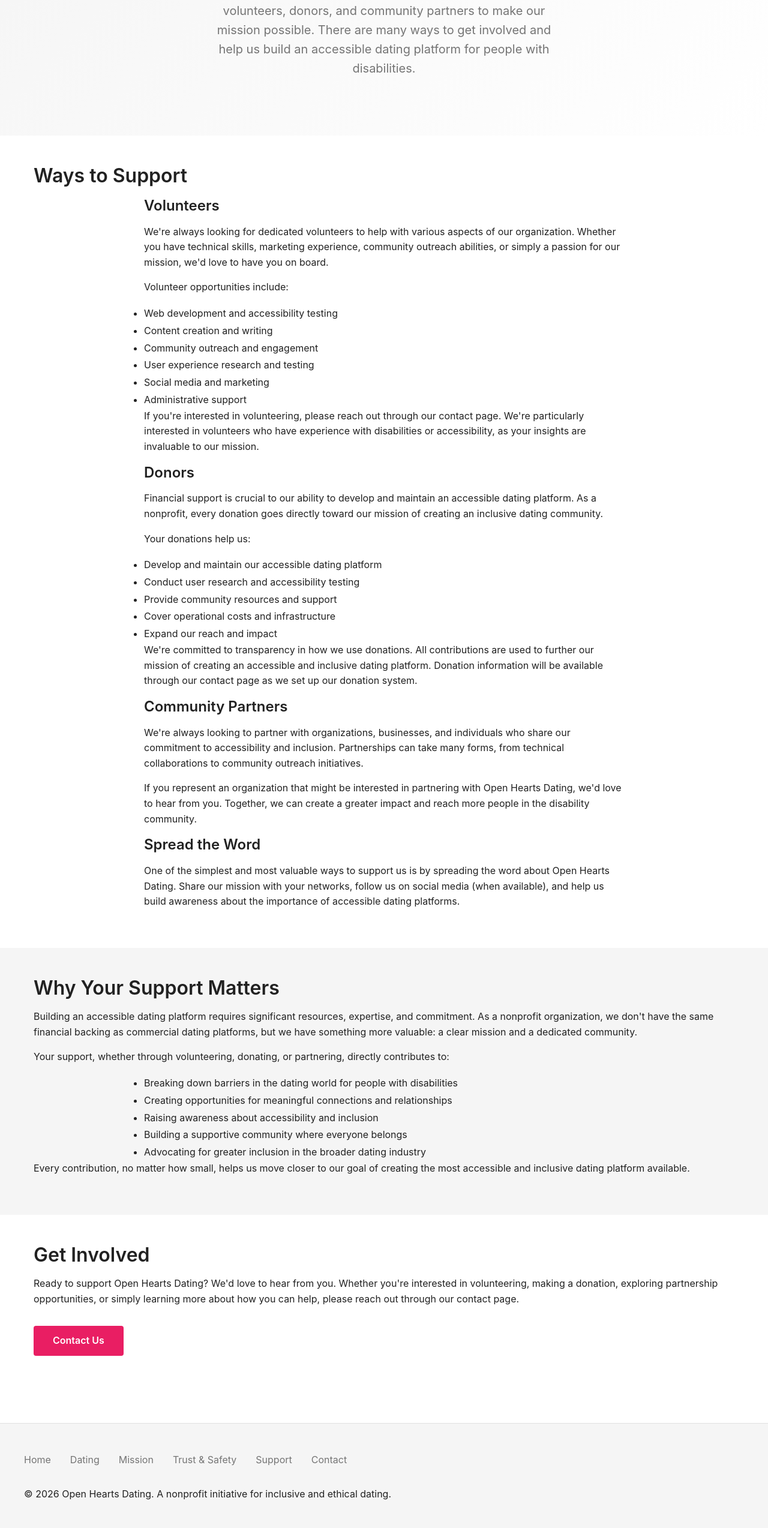
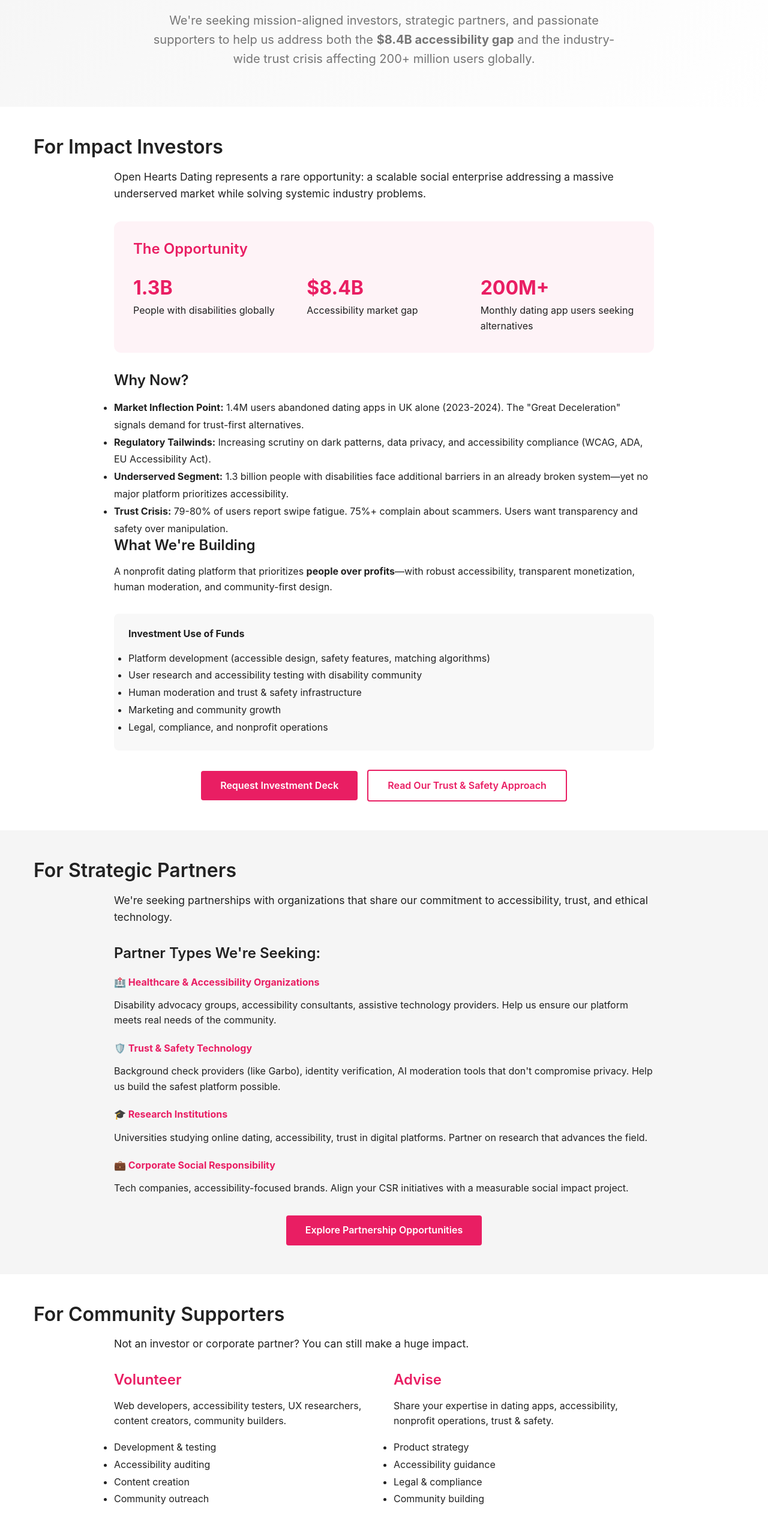
Before and after one commit to chevrutah247/openheartsdating, a Next.js app: page /support in a window 1280 px wide. Shown: the part 237-2784 px from the top of the page at 60% size. Built offline with nearby package versions, Linux system fonts and the light colour scheme.

Commit message:
Redesign Support page for investors: add investment opportunity and partnership sections

```diff
--- a/app/support/page.tsx
+++ b/app/support/page.tsx
@@ -1,142 +1,269 @@
 import type { Metadata } from 'next'
 
 export const metadata: Metadata = {
-  title: 'Support Us — Volunteers, Donors, and Community Partners',
-  description: 'Support Open Hearts Dating through volunteering, donations, or partnerships. Help us build an accessible dating platform for people with disabilities and create a more inclusive dating world.',
+  title: 'Get Involved — Investors, Partners & Supporters',
+  description: 'Join Open Hearts Dating in addressing the $8.4B accessibility gap. Seeking mission-aligned investors, strategic partners, and community supporters.',
   openGraph: {
-    title: 'Support Us — Volunteers, Donors, and Community Partners',
-    description: 'Support Open Hearts Dating through volunteering, donations, or partnerships. Help us build an accessible dating platform for people with disabilities.',
+    title: 'Get Involved — Investment & Partnership Opportunities',
+    description: 'Help us rebuild trust in online dating. Addressing a $8.4B market gap with a nonprofit, trust-first approach.',
   },
 }
 
 export default function SupportPage() {
   return (
     <>
+      {/* HERO */}
       <section className="hero">
         <div className="container">
-          <h1>Support Open Hearts Dating</h1>
-          <p>
-            As a nonprofit organization, we rely on the support of volunteers, donors, and
-            community partners to make our mission possible. There are many ways to get
-            involved and help us build an accessible dating platform for people with disabilities.
+          <h1>Join Us in Rebuilding Trust in Online Dating</h1>
+          <p style={{ fontSize: '1.25rem', maxWidth: '800px', margin: '0 auto' }}>
+            We're seeking mission-aligned investors, strategic partners, and passionate
+            supporters to help us address both the <strong>$8.4B accessibility gap</strong> and
+            the industry-wide trust crisis affecting 200+ million users globally.
           </p>
         </div>
       </section>
 
+      {/* FOR INVESTORS */}
       <section className="content-section">
         <div className="container">
-          <h2>Ways to Support</h2>
+          <h2>For Impact Investors</h2>
 
-          <div style={{ maxWidth: '800px', margin: '0 auto' }}>
-            <h3>Volunteers</h3>
-            <p>
-              We're always looking for dedicated volunteers to help with various aspects of
-              our organization. Whether you have technical skills, marketing experience,
-              community outreach abilities, or simply a passion for our mission, we'd love
-              to have you on board.
-            </p>
-            <p>
-              Volunteer opportunities include:
-            </p>
-            <ul style={{ lineHeight: '1.8' }}>
-              <li>Web development and accessibility testing</li>
-              <li>Content creation and writing</li>
-              <li>Community outreach and engagement</li>
-              <li>User experience research and testing</li>
-              <li>Social media and marketing</li>
-              <li>Administrative support</li>
-            </ul>
-            <p>
-              If you're interested in volunteering, please reach out through our contact page.
-              We're particularly interested in volunteers who have experience with disabilities
-              or accessibility, as your insights are invaluable to our mission.
+          <div style={{ maxWidth: '900px', margin: '0 auto' }}>
+            <p style={{ fontSize: '1.1rem', marginBottom: '2rem' }}>
+              Open Hearts Dating represents a rare opportunity: a scalable social enterprise
+              addressing a massive underserved market while solving systemic industry problems.
             </p>
 
-            <h3>Donors</h3>
+            <div style={{
+              background: 'rgba(233, 30, 99, 0.05)',
+              padding: '2rem',
+              borderRadius: '12px',
+              marginBottom: '2rem'
+            }}>
+              <h3 style={{ marginTop: 0, color: '#e91e63' }}>The Opportunity</h3>
+              <div style={{
+                display: 'grid',
+                gridTemplateColumns: 'repeat(auto-fit, minmax(200px, 1fr))',
+                gap: '2rem',
+                marginTop: '1.5rem'
+              }}>
+                <div>
+                  <div style={{ fontSize: '2rem', fontWeight: 'bold', color: '#e91e63' }}>1.3B</div>
+                  <p style={{ margin: 0 }}>People with disabilities globally</p>
+                </div>
+                <div>
+                  <div style={{ fontSize: '2rem', fontWeight: 'bold', color: '#e91e63' }}>$8.4B</div>
+                  <p style={{ margin: 0 }}>Accessibility market gap</p>
+                </div>
+                <div>
+                  <div style={{ fontSize: '2rem', fontWeight: 'bold', color: '#e91e63' }}>200M+</div>
+                  <p style={{ margin: 0 }}>Monthly dating app users seeking alternatives</p>
+                </div>
+              </div>
+            </div>
+
+            <h3>Why Now?</h3>
+            <ul style={{ lineHeight: '1.8' }}>
+              <li><strong>Market Inflection Point:</strong> 1.4M users abandoned dating apps in UK alone (2023-2024). The "Great Deceleration" signals demand for trust-first alternatives.</li>
+              <li><strong>Regulatory Tailwinds:</strong> Increasing scrutiny on dark patterns, data privacy, and accessibility compliance (WCAG, ADA, EU Accessibility Act).</li>
+              <li><strong>Underserved Segment:</strong> 1.3 billion people with disabilities face additional barriers in an already broken system—yet no major platform prioritizes accessibility.</li>
+              <li><strong>Trust Crisis:</strong> 79-80% of users report swipe fatigue. 75%+ complain about scammers. Users want transparency and safety over manipulation.</li>
+            </ul>
+
+            <h3>What We're Building</h3>
             <p>
-              Financial support is crucial to our ability to develop and maintain an accessible
-              dating platform. As a nonprofit, every donation goes directly toward our mission
-              of creating an inclusive dating community.
-            </p>
-            <p>
-              Your donations help us:
-            </p>
-            <ul style={{ lineHeight: '1.8' }}>
-              <li>Develop and maintain our accessible dating platform</li>
-              <li>Conduct user research and accessibility testing</li>
-              <li>Provide community resources and support</li>
-              <li>Cover operational costs and infrastructure</li>
-              <li>Expand our reach and impact</li>
-            </ul>
-            <p>
-              We're committed to transparency in how we use donations. All contributions are
-              used to further our mission of creating an accessible and inclusive dating
-              platform. Donation information will be available through our contact page as
-              we set up our donation system.
+              A nonprofit dating platform that prioritizes <strong>people over profits</strong>—with
+              robust accessibility, transparent monetization, human moderation, and community-first design.
             </p>
 
-            <h3>Community Partners</h3>
-            <p>
-              We're always looking to partner with organizations, businesses, and individuals
-              who share our commitment to accessibility and inclusion. Partnerships can take
-              many forms, from technical collaborations to community outreach initiatives.
-            </p>
-            <p>
-              If you represent an organization that might be interested in partnering with
-              Open Hearts Dating, we'd love to hear from you. Together, we can create a
-              greater impact and reach more people in the disability community.
-            </p>
+            <div style={{ marginTop: '2rem', padding: '1.5rem', background: '#f8f8f8', borderRadius: '8px' }}>
+              <h4 style={{ marginTop: 0 }}>Investment Use of Funds</h4>
+              <ul style={{ lineHeight: '1.8', marginBottom: 0 }}>
+                <li>Platform development (accessible design, safety features, matching algorithms)</li>
+                <li>User research and accessibility testing with disability community</li>
+                <li>Human moderation and trust & safety infrastructure</li>
+                <li>Marketing and community growth</li>
+                <li>Legal, compliance, and nonprofit operations</li>
+              </ul>
+            </div>
 
-            <h3>Spread the Word</h3>
-            <p>
-              One of the simplest and most valuable ways to support us is by spreading the
-              word about Open Hearts Dating. Share our mission with your networks, follow us
-              on social media (when available), and help us build awareness about the
-              importance of accessible dating platforms.
-            </p>
+            <div style={{ marginTop: '2rem', textAlign: 'center' }}>
+              <a href="/contact" className="button" style={{ marginRight: '1rem' }}>Request Investment Deck</a>
+              <a href="/trust" className="button button-secondary">Read Our Trust & Safety Approach</a>
+            </div>
           </div>
         </div>
       </section>
 
+      {/* FOR PARTNERS */}
       <section className="content-section content-section-alt">
         <div className="container">
-          <h2>Why Your Support Matters</h2>
+          <h2>For Strategic Partners</h2>
+
+          <div style={{ maxWidth: '900px', margin: '0 auto' }}>
+            <p style={{ fontSize: '1.1rem' }}>
+              We're seeking partnerships with organizations that share our commitment to
+              accessibility, trust, and ethical technology.
+            </p>
+
+            <div style={{ marginTop: '2rem' }}>
+              <h3>Partner Types We're Seeking:</h3>
+
+              <div style={{ marginTop: '1.5rem' }}>
+                <h4 style={{ color: '#e91e63' }}>🏥 Healthcare & Accessibility Organizations</h4>
                 <p>
-            Building an accessible dating platform requires significant resources, expertise,
-            and commitment. As a nonprofit organization, we don't have the same financial
-            backing as commercial dating platforms, but we have something more valuable: a
-            clear mission and a dedicated community.
+                  Disability advocacy groups, accessibility consultants, assistive technology
+                  providers. Help us ensure our platform meets real needs of the community.
                 </p>
+              </div>
+
+              <div style={{ marginTop: '1.5rem' }}>
+                <h4 style={{ color: '#e91e63' }}>🛡️ Trust & Safety Technology</h4>
                 <p>
-            Your support, whether through volunteering, donating, or partnering, directly
-            contributes to:
+                  Background check providers (like Garbo), identity verification, AI moderation
+                  tools that don't compromise privacy. Help us build the safest platform possible.
                 </p>
-          <ul style={{ maxWidth: '800px', margin: '0 auto', lineHeight: '1.8' }}>
-            <li>Breaking down barriers in the dating world for people with disabilities</li>
-            <li>Creating opportunities for meaningful connections and relationships</li>
-            <li>Raising awareness about accessibility and inclusion</li>
-            <li>Building a supportive community where everyone belongs</li>
-            <li>Advocating for greater inclusion in the broader dating industry</li>
-          </ul>
+              </div>
+
+              <div style={{ marginTop: '1.5rem' }}>
+                <h4 style={{ color: '#e91e63' }}>🎓 Research Institutions</h4>
                 <p>
-            Every contribution, no matter how small, helps us move closer to our goal of
-            creating the most accessible and inclusive dating platform available.
+                  Universities studying online dating, accessibility, trust in digital platforms.
+                  Partner on research that advances the field.
                 </p>
+              </div>
+
+              <div style={{ marginTop: '1.5rem' }}>
+                <h4 style={{ color: '#e91e63' }}>💼 Corporate Social Responsibility</h4>
+                <p>
+                  Tech companies, accessibility-focused brands. Align your CSR initiatives with
+                  a measurable social impact project.
+                </p>
+              </div>
+            </div>
+
+            <div style={{ marginTop: '2rem', textAlign: 'center' }}>
+              <a href="/contact" className="button">Explore Partnership Opportunities</a>
+            </div>
+          </div>
         </div>
       </section>
 
+      {/* FOR SUPPORTERS */}
       <section className="content-section">
         <div className="container">
-          <h2>Get Involved</h2>
+          <h2>For Community Supporters</h2>
+
+          <div style={{ maxWidth: '900px', margin: '0 auto' }}>
+            <p style={{ fontSize: '1.1rem' }}>
+              Not an investor or corporate partner? You can still make a huge impact.
+            </p>
+
+            <div style={{
+              display: 'grid',
+              gridTemplateColumns: 'repeat(auto-fit, minmax(280px, 1fr))',
+              gap: '2rem',
+              marginTop: '2rem'
+            }}>
+              <div>
+                <h3 style={{ color: '#e91e63' }}>Volunteer</h3>
+                <p>Web developers, accessibility testers, UX researchers, content creators, community builders.</p>
+                <ul style={{ lineHeight: '1.8' }}>
+                  <li>Development & testing</li>
+                  <li>Accessibility auditing</li>
+                  <li>Content creation</li>
+                  <li>Community outreach</li>
+                </ul>
+              </div>
+
+              <div>
+                <h3 style={{ color: '#e91e63' }}>Advise</h3>
+                <p>Share your expertise in dating apps, accessibility, nonprofit operations, trust & safety.</p>
+                <ul style={{ lineHeight: '1.8' }}>
+                  <li>Product strategy</li>
+                  <li>Accessibility guidance</li>
+                  <li>Legal & compliance</li>
+                  <li>Community building</li>
+                </ul>
+              </div>
+
+              <div>
+                <h3 style={{ color: '#e91e63' }}>Spread the Word</h3>
+                <p>Help us build awareness about the need for ethical, accessible dating platforms.</p>
+                <ul style={{ lineHeight: '1.8' }}>
+                  <li>Share our mission</li>
+                  <li>Connect us with partners</li>
+                  <li>Provide feedback</li>
+                  <li>Join our community</li>
+                </ul>
+              </div>
+            </div>
+
+            <div style={{ marginTop: '2rem', textAlign: 'center' }}>
+              <a href="/contact" className="button">Get Involved</a>
+            </div>
+          </div>
+        </div>
+      </section>
+
+      {/* WHY NONPROFIT */}
+      <section className="content-section content-section-alt">
+        <div className="container">
+          <h2>Why Nonprofit Structure?</h2>
+
+          <div style={{ maxWidth: '800px', margin: '0 auto' }}>
+            <p style={{ fontSize: '1.1rem', marginBottom: '2rem' }}>
+              We chose a nonprofit model deliberately. Dating platforms that prioritize
+              profits over people have created the current crisis of trust.
+            </p>
+
+            <div style={{ lineHeight: '1.8' }}>
               <p>
-            Ready to support Open Hearts Dating? We'd love to hear from you. Whether you're
-            interested in volunteering, making a donation, exploring partnership opportunities,
-            or simply learning more about how you can help, please reach out through our
-            contact page.
+                <strong>✅ Mission-Aligned Incentives:</strong> Success = user wellbeing and
+                meaningful connections, not maximizing time-on-app or subscription revenue.
               </p>
-          <div style={{ marginTop: '2rem' }}>
-            <a href="/contact" className="button">Contact Us</a>
+              <p>
+                <strong>✅ Transparency:</strong> Nonprofits face higher accountability standards.
+                We're committed to open reporting on impact, finances, and decision-making.
+              </p>
+              <p>
+                <strong>✅ Community Ownership:</strong> Users aren't products to monetize—they're
+                stakeholders we serve. Advisory boards include people with disabilities.
+              </p>
+              <p>
+                <strong>✅ Long-Term Thinking:</strong> No pressure for rapid growth or exit.
+                We can build sustainable, ethical systems that put people first.
+              </p>
             </div>
+
+            <div style={{
+              marginTop: '2rem',
+              padding: '1.5rem',
+              background: 'rgba(233, 30, 99, 0.1)',
+              borderRadius: '8px',
+              borderLeft: '4px solid #e91e63'
+            }}>
+              <p style={{ margin: 0, fontSize: '1.05rem' }}>
+                <strong>Note for investors:</strong> While we're structured as a nonprofit,
+                we're exploring social enterprise models (L3C, benefit corporation) that allow
+                mission-aligned returns while maintaining our core values. Contact us to discuss.
+              </p>
+            </div>
+          </div>
+        </div>
+      </section>
+
+      {/* CTA */}
+      <section className="content-section">
+        <div className="container" style={{ textAlign: 'center' }}>
+          <h2>Ready to Make an Impact?</h2>
+          <p style={{ fontSize: '1.1rem', maxWidth: '700px', margin: '0 auto 2rem' }}>
+            Whether you're an investor, partner, or supporter—we'd love to hear from you.
+          </p>
+          <a href="/contact" className="button" style={{ fontSize: '1.1rem', padding: '1rem 2rem' }}>
+            Get in Touch
+          </a>
         </div>
       </section>
     </>
```
Lines whose indentation alone changed are shown as unchanged.
